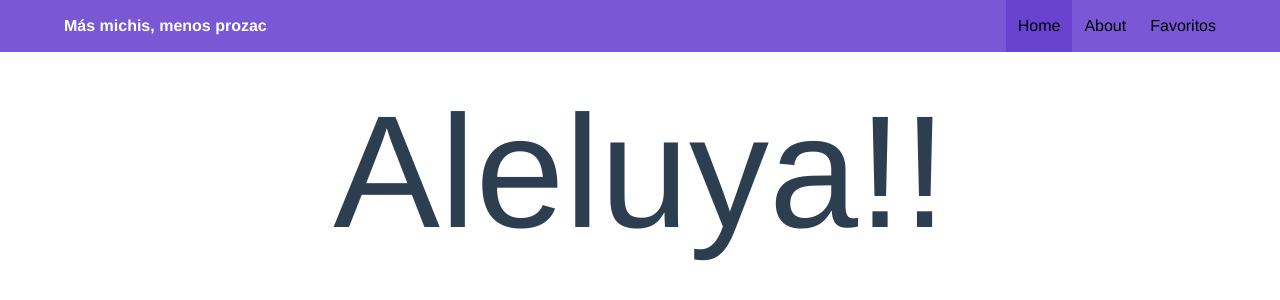
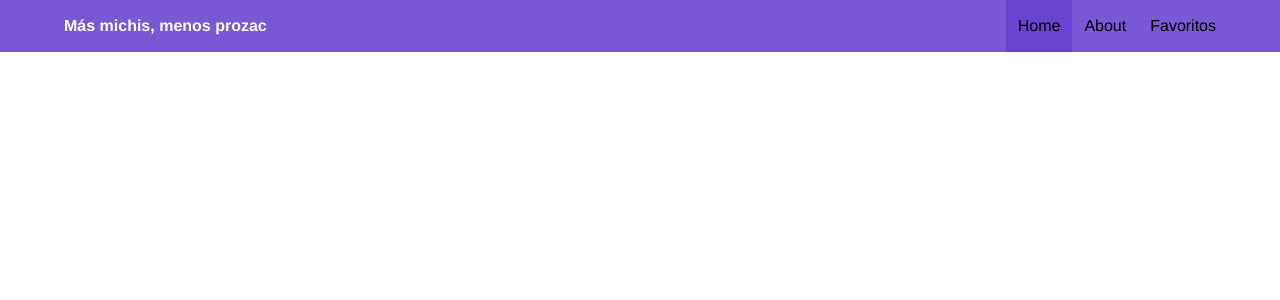
Before and after one commit to MarielaTorresB/mas-michis-menos-prozac, a Vue app: page /#/favoritos in a window 1280 px wide. Shown: the top 300 px of the page. Built offline with nearby package versions, Linux system fonts and the light colour scheme; what vue-infinite-scroll would draw is missing.

Commit message:
Se muestran favoritos

```diff
--- a/src/components/Favoritos.vue
+++ b/src/components/Favoritos.vue
@@ -1,18 +1,45 @@
 <template>
-    <div class="favoritos">
-        <p>Aleluya!!</p>
-        <CatCard @toggleLike="myToggleLike" v-for="(item, key) in info" :key="key" :title="item.title" :image="item.images.original.url" :id="item.id" :like="item.like"/>
+    <div class="favoritos card-container">
+        <CatCard @toggleLike="myToggleLike" v-for="(item, key) in misFavs" :key="key" :title="item.title" :image="item.images.original.url" :id="item.id" :like="item.like"/>
     </div>
 </template>
 
 <script>
+import CatCard from "../components/CatCard";
+
 export default {
     name: "Favoritos",
+    data() {
+        return {
+            misFavs:[]
+        }
+    },
+    components:{
+        CatCard
+    },
+    created() {
+       this.getFavs()
+    },
+    methods: {
+        getFavs() {
+      let favos=this.$store.state.favGifs;
+    //   this.misFavs.push(favos);
+      this.misFavs=[...favos];
+    },
+    },
 }
 </script>
 
+
 <style scoped>
-p{
-    font-size: 10rem;
+.card-container {
+  display: flex;
+  flex-wrap: wrap;
+  justify-content: space-around;
+}
+.card {
+  width: 40vw;
+  height: auto;
+  margin-top:2rem;
 }
 </style>
--- a/src/store/index.js
+++ b/src/store/index.js
@@ -19,6 +19,11 @@ export default new Vuex.Store({
       state.favGifs.push(gif)
     }
   },
+  getters: {
+    favs: state => {
+      return state.favGifs
+    }
+  },
   actions: {},
   modules: {},
   // aquí agregamos el plugin
```
